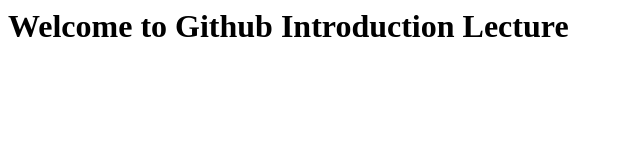
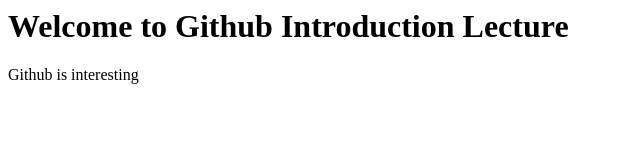
Before and after one commit to tanmay-github21/Sfdx, a plain HTML site: page index.html in a window 1280 px wide. Shown: the whole page, without its empty margins (0-640 px from the left). Drawn offline with Linux system fonts and the light colour scheme.

Commit message:
Div and Paragraph to Index.html

```diff
--- a/index.html
+++ b/index.html
@@ -1 +1,5 @@
 <h1> Welcome to Github Introduction Lecture</h1>
+
+<div>
+    <p> Github is interesting</p>
+</div>
```
